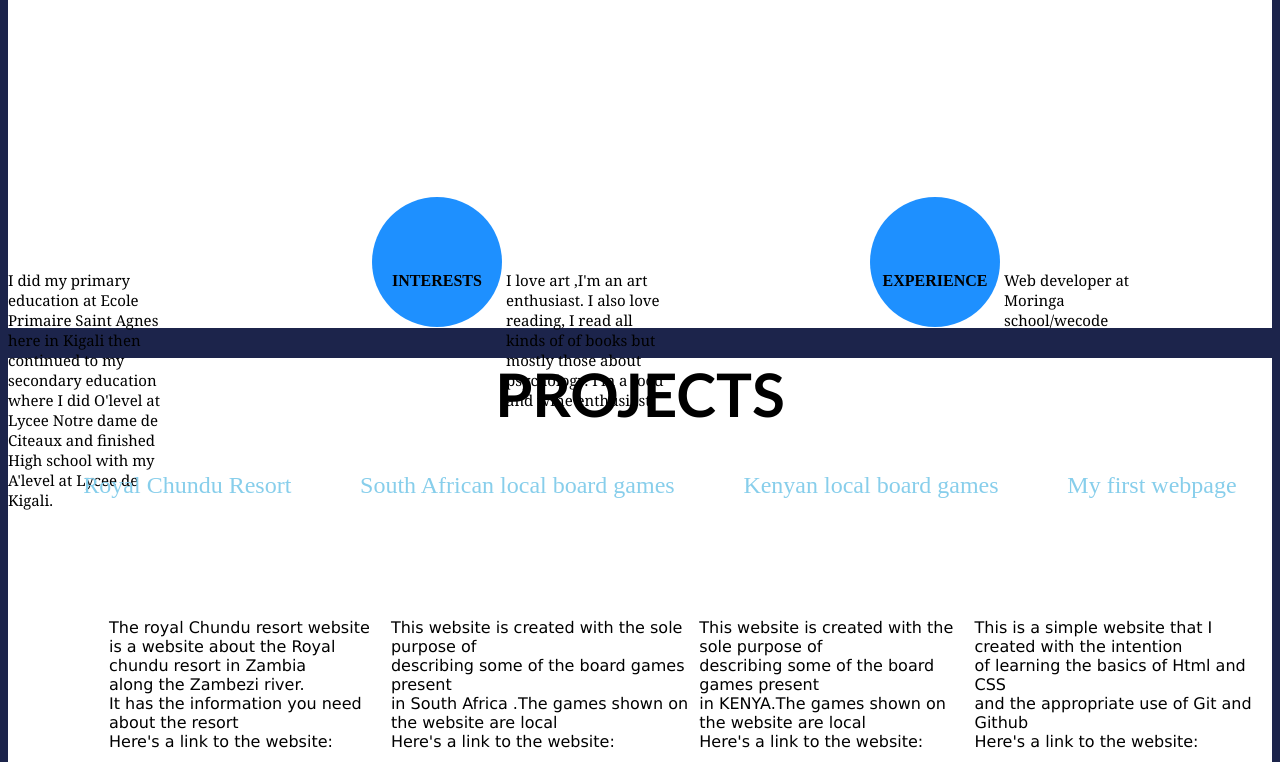
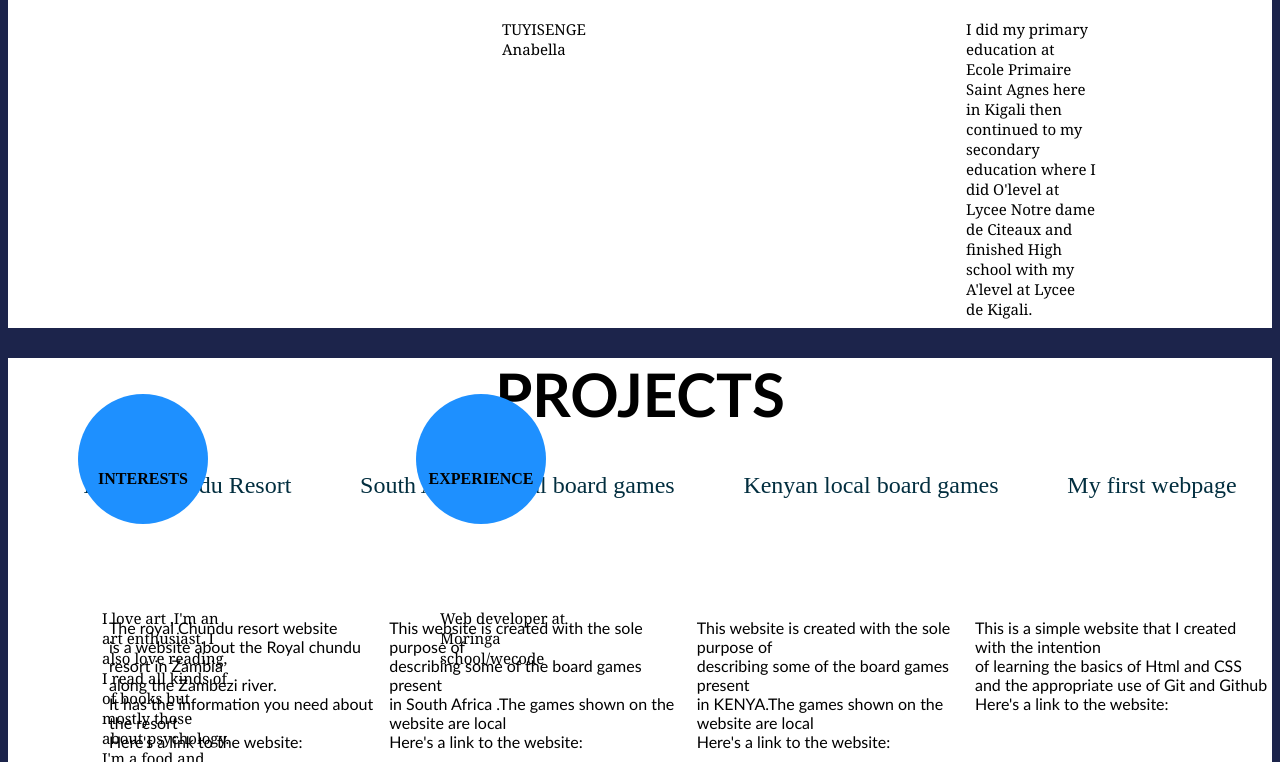
Before and after one commit to Anabella1109/Portfolio, a plain HTML site: page index.html in a window 1280 px wide. Shown: the part 1494-2256 px from the top of the page. Drawn offline with Linux system fonts and the light colour scheme.

Commit message:
add style to about,fix the layout of the page,change body background-color

```diff
--- a/css/styles.css
+++ b/css/styles.css
@@ -61,7 +61,9 @@ em{
     border-radius: 50%;
     height: 130px;
     width: 130px;
-     margin-left: 200px;
+     margin-left: 70px;
+     position:relative;
+     top:-50px;
 
 
 
@@ -81,9 +83,13 @@ em{
 #about>p{
     font-family: Cambria, Cochin, Georgia, Times, 'Times New Roman', serif;
     font-size: 15px;
-    width: 160px;
+    width: 130px;
     display:inline-flex;
     justify-content: space-around;
+    position:relative;
+    top:90px;
+    left:-110px;
+
 
 
 }
@@ -107,7 +113,7 @@ em{
     justify-content: space-around;
     padding: 1px;
     font-size:24px;
-    color:skyblue;
+    color:rgb(2, 46, 63);
 }
 .description{
     display:flex;
@@ -138,10 +144,10 @@ em{
 .description{
     margin-left:100px;
     margin-top: 100px;
-    font-family: 'Lucida Sans', 'Lucida Sans Regular', 'Lucida Grande', 'Lucida Sans Unicode', Geneva, Verdana, sans-serif;
+    font-family: 'Gill Sans', 'Gill Sans MT', Calibri, 'Trebuchet MS', sans-serif;
 }
 
-#last{
+#last,#two{
     text-align: center;
     font-size: 22px;
     margin-top: 160px;
@@ -156,6 +162,7 @@ form{
 img{
     height:300px;
     border-radius:50%;
+    float:left;
 }
 nav{
     height: 90px;
--- a/index.html
+++ b/index.html
@@ -35,36 +35,42 @@
                 <div class="flex1">
                     <h4>NAME</h4>
                 </div>
-                <p>TUYISENGE Anabella</p>
+                <p>TUYISENGE Anabella<p>
+
+
                 <div class="flex1">
                      <h4>EDUCATION</h4>
                 </div>
                 <p>I did my primary education at Ecole Primaire Saint Agnes here in Kigali then continued to my secondary education where I did O'level at Lycee Notre dame de Citeaux and finished High school with my A'level at Lycee de Kigali.</p>
+
+
                 <div class="flex1">
                      <h4>INTERESTS</h4>
                 </div>
+
                 <p>I love art ,I'm an art enthusiast.
                         I also love reading, I read all kinds of of books but mostly those about psychology.
-                     I'm a food and wine enthusiast. </p>
+                     I'm a food and wine enthusiast too. </p>
 
                 <div class="flex1">
                     <h4>EXPERIENCE</h4>
                 </div>
                 <p>Web developer at Moringa school/wecode</p>
+
           </div>
 
           <div id="portfolio">
                 <div class="projectsname">
                         <h1>PROJECTS</h1>
-
                             <ol>
-                                    <div class="projects">
+                                  <div class="projects">
             <li class="projects">Royal Chundu Resort</li>
             <li class="projects">South African local board games</li>
             <li class="projects">Kenyan local board games</li>
             <li class="projects">My first webpage</li>
 
         </ol>
+
         </div>
         <div class="description">
                 <p>The royal Chundu resort website<br>is a website about the Royal chundu resort in Zambia <br>along the Zambezi river.<br>It has the information you need about the resort<br>Here's a link to the website:</p>
```
Also changed, not shown: 1 other file.
